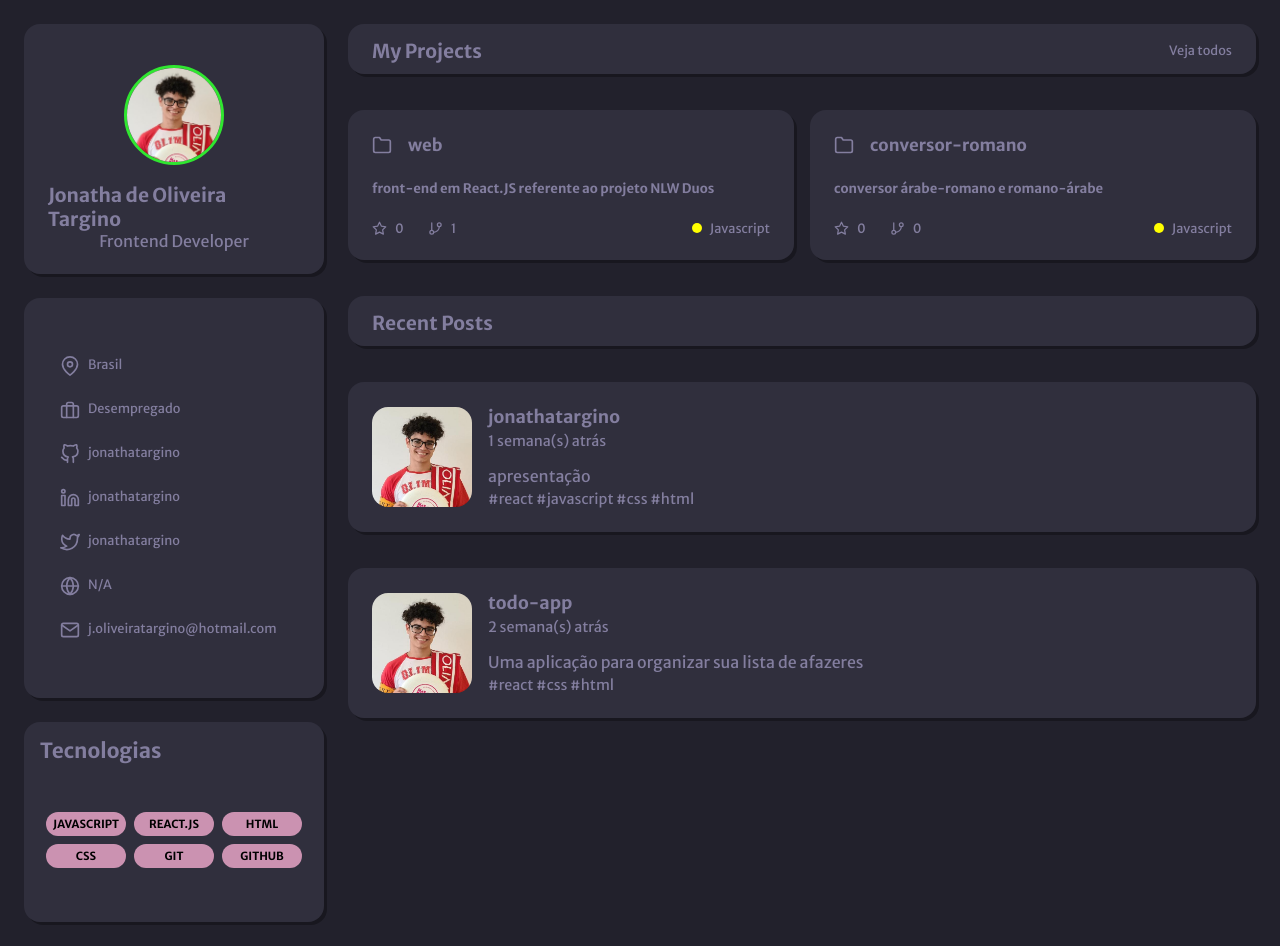
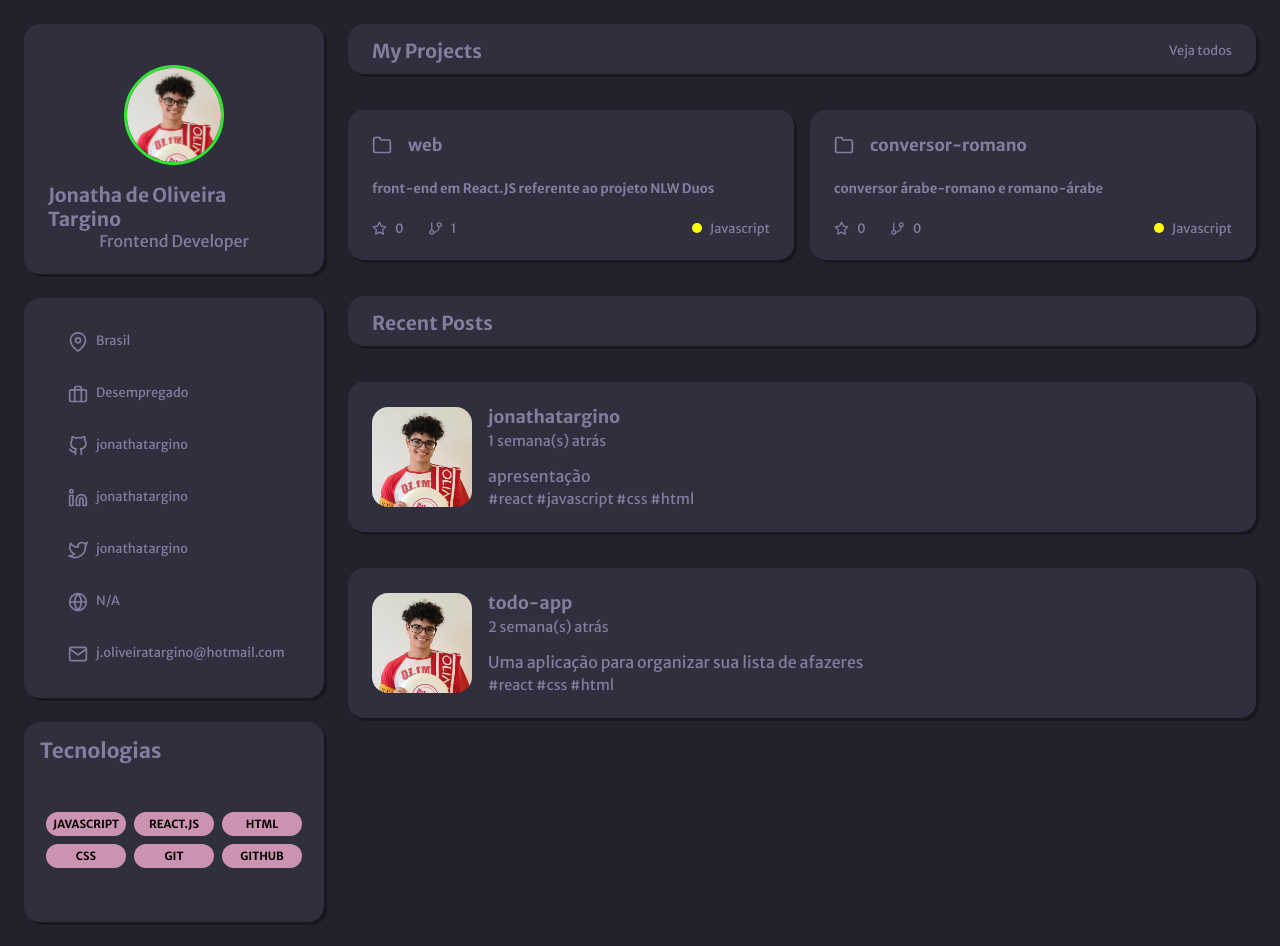
Before and after one commit to jonathatargino/portfolio-rocketseat, a React (Vite) app: page / in a window 1280 px wide. Built offline with nearby package versions, Linux system fonts and the light colour scheme.

Commit message:
anchor tags with href of projects or social media added

```diff
--- a/src/App.css
+++ b/src/App.css
@@ -2,6 +2,11 @@
   width: 100%;
   display: flex;
   gap: 24px;
+}
+
+a {
+  text-decoration: none;
+  color: #837E9F;
 }
 
 @media (max-width: 768px){
--- a/src/components/ProjectCard/index.jsx
+++ b/src/components/ProjectCard/index.jsx
@@ -4,9 +4,9 @@ import folder from "../../assets/folder.svg"
 import star from "../../assets/star.svg"
 import gitBranch from "../../assets/git-branch.svg"
 
-function ProjectCard({title, subtitle, stars, branchs, technology}){
+function ProjectCard({href, title, subtitle, stars, branchs, technology}){
   return (
-    <div className={styles.card}>
+    <a className={styles.card} href={href}>
       <div className={styles.projectTitleDiv}>
         <img className={styles.folderIcon} src={folder}/>
         <h2>{title}</h2>
@@ -30,7 +30,7 @@ function ProjectCard({title, subtitle, stars, branchs, technology}){
           <span>{technology}</span>
         </div>
       </div>
-    </div>
+    </a>
   )
 }
 
--- a/src/components/ProjectCard/styles.module.css
+++ b/src/components/ProjectCard/styles.module.css
@@ -7,6 +7,10 @@
   flex-direction: column;
   justify-content: space-between;
   box-shadow: 3px 3px 0px 0px rgba(0,0,0,0.3);
+}
+
+.card:hover {
+  background-color: #2a2838
 }
 
 .projectTitleDiv {
--- a/src/components/RecentPost/index.jsx
+++ b/src/components/RecentPost/index.jsx
@@ -1,9 +1,9 @@
 import profilePic from "../../assets/profile-pic.png"
 import styles from "./styles.module.css"
 
-function RecentPost({title, postedTime, subtitle, hashtags}){
+function RecentPost({href, title, postedTime, subtitle, hashtags}){
   return (
-    <div className={styles.card}>
+    <a className={styles.card} href={href}>
       <img className={styles.profilePic} src={profilePic}/>
       <div className={styles.postInfo}>
         <div className={styles.header}>
@@ -18,7 +18,7 @@ function RecentPost({title, postedTime, subtitle, hashtags}){
         </div>
       </div>
 
-    </div>
+    </a>
   )
 }
 
--- a/src/components/RecentPost/styles.module.css
+++ b/src/components/RecentPost/styles.module.css
@@ -7,6 +7,10 @@
   align-items: center;
   gap: 16px;
   box-shadow: 3px 3px 0px 0px rgba(0,0,0,0.3);
+}
+
+.card:hover {
+  background-color: #2a2838
 }
 
 .profilePic {
--- a/src/components/SectionHeader/index.jsx
+++ b/src/components/SectionHeader/index.jsx
@@ -5,7 +5,11 @@ function SectionHeader({title, rightButtonName}){
     <div className={styles.header}>
       <h1 className={styles.title}>{title}</h1>
       {
-      rightButtonName? <span className={styles.rightButton}>{rightButtonName}</span> : ""
+      rightButtonName?
+      <a
+        className={styles.rightButton}
+        href="https://github.com/jonathatargino?tab=repositories">{rightButtonName}
+      </a> : ""
       }
     </div>
   )
--- a/src/components/SectionHeader/styles.module.css
+++ b/src/components/SectionHeader/styles.module.css
@@ -21,3 +21,7 @@
   right: 24px;
   font-size: 0.8rem;
 }
+
+.rightButton:hover {
+  color: black;
+}
--- a/src/components/UserInfo/index.jsx
+++ b/src/components/UserInfo/index.jsx
@@ -12,37 +12,50 @@ function UserInfo(){
   return(
     <div className={styles.card}>
       <ul className={styles.infoList}>
-        <li className={styles.info}>
-          <img src={mapPin} className={styles.svg}/>
-          Brasil
+        <li>
+          <a className={styles.info} href="#">
+            <img src={mapPin} className={styles.svg}/>
+            <span>Brasil</span>
+          </a>
         </li>
-        <li className={styles.info}>
-        <img src={briefcase} className={styles.svg}/>
-          Desempregado
+        <li>
+          <a className={styles.info} href="#">
+            <img src={briefcase} className={styles.svg}/>
+            <span>Desempregado</span>
+          </a>
         </li>
-        <li className={styles.info}>
-          <img src={github} className={styles.svg}/>
-          jonathatargino
+        <li>
+          <a className={styles.info} href="https://github.com/jonathatargino">
+            <img src={github} className={styles.svg}/>
+            <span>jonathatargino</span>
+          </a>
+        </li>
+        <li>
+          <a className={styles.info} href="https://linkedin/in/jonathatargino">
+            <img src={linkedin} className={styles.svg}/>
+            <span>jonathatargino</span>
+          </a>
         </li>
 
-        <li className={styles.info}>
-          <img src={linkedin} className={styles.svg}/>
-          jonathatargino
+        <li>
+          <a className={styles.info} href="#">
+            <img src={twitter} className={styles.svg}/>
+            <span>jonathatargino</span>
+          </a>
+        </li>
+        <li>
+          <a className={styles.info} href="#">
+            <img src={globe} className={styles.svg}/>
+            <span>N/A</span>
+          </a>
         </li>
 
-        <li className={styles.info}>
-          <img src={twitter} className={styles.svg}/>
-          jonathatargino
+        <li>
+          <a className={styles.info} href="#">
+            <img src={mail} className={styles.svg}/>
+            <span>j.oliveiratargino@hotmail.com</span>
+          </a>
         </li>
-        <li className={styles.info}>
-          <img src={globe} className={styles.svg}/>
-          N/A
-        </li>
-
-      <li className={styles.info}>
-          <img src={mail} className={styles.svg}/>
-          j.oliveiratargino@hotmail.com
-      </li>
 
      </ul>
     </div>
--- a/src/components/UserInfo/styles.module.css
+++ b/src/components/UserInfo/styles.module.css
@@ -14,7 +14,7 @@
   flex-direction: column;
   align-items: left;
   justify-content: center;
-  gap: 24px;
+  gap: 16px;
   font-size: 0.8rem;
 }
 
@@ -26,7 +26,12 @@
 
 .info {
   display: flex;
+  padding: 8px;
   gap: 8px;
+  border-radius: 16px;
+}
+.info:hover {
+  background: rgba(0,0,0,0.1);
 }
 
 @media (max-width: 768px){
--- a/src/components/UserProjects/index.jsx
+++ b/src/components/UserProjects/index.jsx
@@ -10,6 +10,7 @@ function UserProjects(){
       <SectionHeader title="My Projects" rightButtonName="Veja todos"/>
       <div className={styles.projects}>
         <ProjectCard
+          href="https://github.com/jonathatargino/web"
           title="web"
           subtitle="front-end em React.JS referente ao projeto NLW Duos"
           stars={0}
@@ -17,6 +18,7 @@ function UserProjects(){
           technology="Javascript"
         />
         <ProjectCard
+          href="https://github.com/jonathatargino/conversor-romano"
           title="conversor-romano"
           subtitle="conversor árabe-romano e romano-árabe"
           stars={0}
@@ -26,12 +28,14 @@ function UserProjects(){
       </div>
       <SectionHeader title="Recent Posts"/>
       <RecentPost
+        href="https://github.com/jonathatargino/jonathatargino"
         title="jonathatargino"
         subtitle="apresentação"
         postedTime={1}
         hashtags={["react", "javascript", "css", "html"]}
       />
       <RecentPost
+        href="https://github.com/jonathatargino/todo-app"
         title="todo-app"
         subtitle="Uma aplicação para organizar sua lista de afazeres"
         postedTime={2}
```
